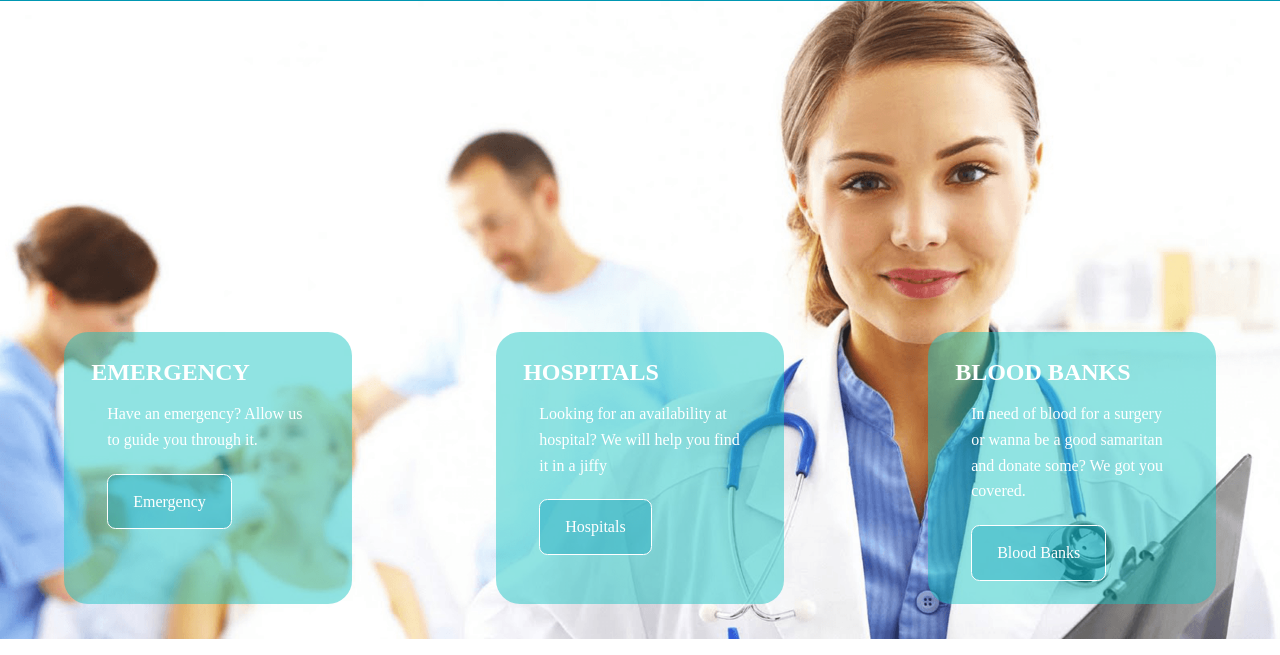
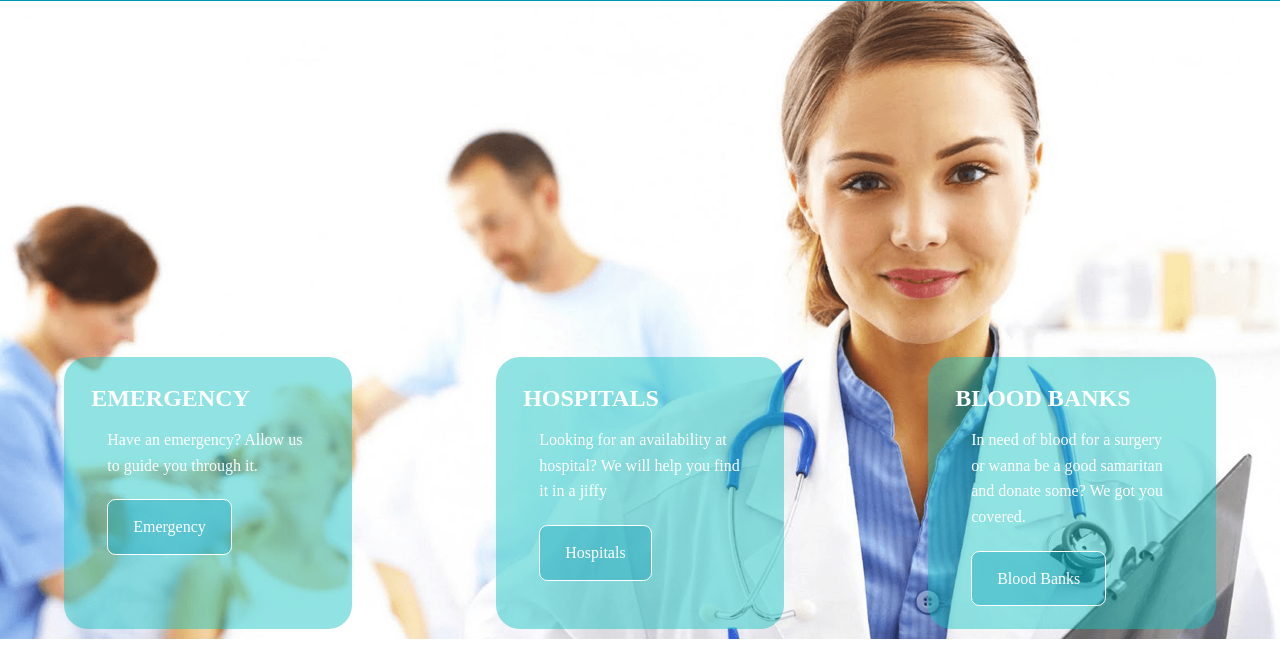
Before and after one commit to vaikunthg/Hospicare, a Flask app: page / in a window 1280 px wide. Shown: the part 145-800 px from the top of the page. Run offline with Flask 2, Linux system fonts and the light colour scheme.

Commit message:
Update style.css

```diff
--- a/static/Style/style.css
+++ b/static/Style/style.css
@@ -110,7 +110,7 @@ h1, h2, h3 {
     display: flex;
     flex-wrap: wrap;
     gap: 1rem;
-    margin: -24% 0;
+    margin: -22% 0;
 }
 
 .card {
```
